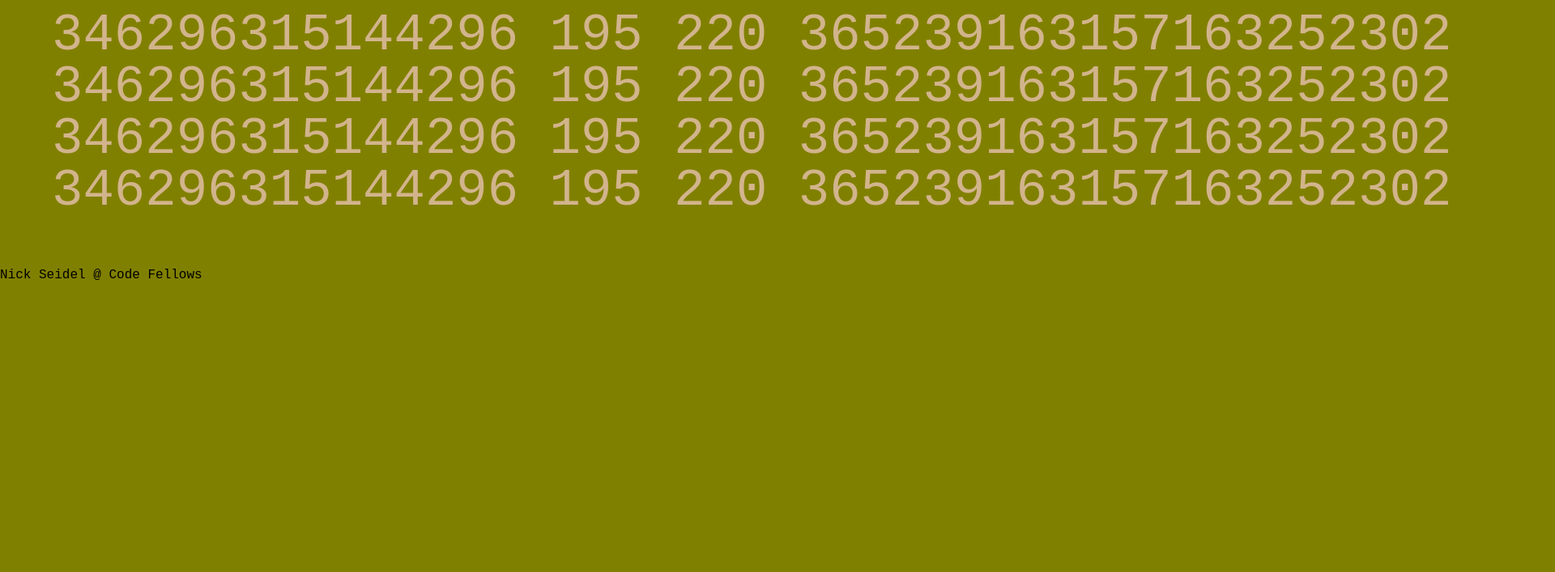
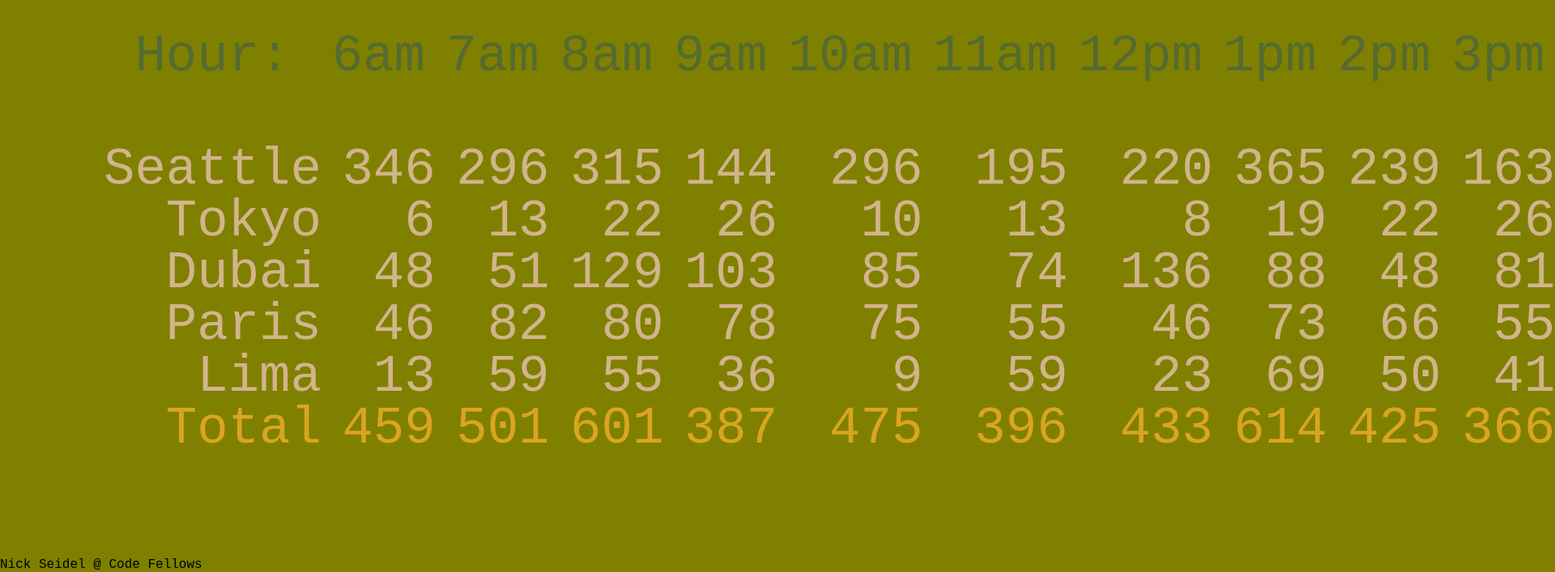
Before and after one commit to enviouscodefellow/cookie-stand, a plain HTML site: page index.html in a window 1280 px wide. Shown: the part 756-1463 px from the top of the page at 81% size, 1920 px wide, since content can reach past the window. Before the commit the page ends 1105 px from the top, so only its background shows below. Drawn offline with Linux system fonts and the light colour scheme.

Commit message:
fixed table rendering and updated css

```diff
--- a/css/style.css
+++ b/css/style.css
@@ -9,11 +9,56 @@ header {
 
 main {
   font-size: 15vw;
+  padding: 10vw;
 }
+
+
+thead{
+  font-size: 5vw;
+  color: darkolivegreen;
+  padding: 3vw;
+  text-align: center;
+
+}
+
+tbody{
+  font-size: 5vw;
+  color: tan;
+  padding: 3vw;
+  text-align: right;
+}
+
+tfoot{
+  font-size: 5vw;
+  color: goldenrod;
+  padding: 3vw;
+  text-align: right;
+  }
+
+th {
+  /* font-size: 5vw;
+  color: tan; */
+  padding: 1vw;
+}
+
+/* td {
+  font-size: 5vw;
+  color: tan;
+  padding: 3vw;
+} */
+
+/* footer {
+  font-size: 5vw;
+} */
 
 h1 {
   font-size: 10vw;
   color: darkolivegreen;
+}
+
+h2{
+  font-size: 7vw;
+  padding: 5vw;
 }
 
 ol {
@@ -22,7 +67,7 @@ ol {
   /* list-style-position: outside; */
 }
 
-ul {
+/* ul {
   margin-left: 7vw;
   list-style-type:disc;
   padding: 5vw;
@@ -32,12 +77,11 @@ ul {
 li {
   font-size: 5vw;
   color: tan;
-  /* padding: 1vw; */
+  padding: 1vw;
+  } */
 
-}
-
-p {
+/* p {
   font-size: 5vw;
   color: tan;
   padding: 5vw;
-}
+} */
--- a/js/app.js
+++ b/js/app.js
@@ -41,6 +41,11 @@ let minCusts = [23, 3, 11, 20, 2];
 let maxCusts = [65, 24, 38, 38, 16];
 
 let avgSales = [6.3, 1.2, 3.7, 2.3, 4.6];
+
+let cookieTotalsHourly = [];
+let cookieGrandTotalsHourly = [];
+let locationTotalsDaily = [];
+let locationGrandTotalsDaily;
 
 let salesSection = document.getElementById('sales-section');
 
@@ -94,7 +99,6 @@ function hourlyTotalCookies(custPerHour, avgSale) {
     cookiesHourlyTotalsArray[i] = Math.trunc(custPerHour[i] * avgSale);
   }
   return cookiesHourlyTotalsArray;
-
 }
 
 function totalSales(avgSale, totalCusts) {
@@ -125,6 +129,7 @@ CookieStand.prototype.getSales = function () {
 
 CookieStand.prototype.getHourlyCookies = function () {
   this.hourlyCookies = hourlyTotalCookies(this.customers, this.avgSales);
+  cookieTotalsHourly.push(this.hourlyCookies);
 };
 
 CookieStand.prototype.getDailyCustTotal = function () {
@@ -133,20 +138,83 @@ CookieStand.prototype.getDailyCustTotal = function () {
 
 CookieStand.prototype.getDailySalesTotal = function () {
   this.dailySalesTotal = totalSales(this.avgSales, this.dailyCustTotal);
+  locationTotalsDaily.push(this.dailySalesTotal);
 };
 
 CookieStand.prototype.render = function () {
+  let tbodyElem = document.createElement('tbody');
+  tableElem.appendChild(tbodyElem);
+
+  let trElemRow1 = document.createElement('tr');
+  tbodyElem.appendChild(trElemRow1);
+
+  let thElem2 = document.createElement('td');
+  thElem2.textContent = this.name;
+  trElemRow1.appendChild(thElem2);
+
+
+  for (let i = 0; i < storeHours.length; i++) {
+    let thElem = document.createElement('td');
+    thElem.textContent = this.hourlyCookies[i];
+    trElemRow1.appendChild(thElem);
+  }
+  let thElem3 = document.createElement('td');
+  thElem3.textContent = this.dailySalesTotal;
+  trElemRow1.appendChild(thElem3);
+
+  let trElemRow2 = document.createElement('tr');
+  tbodyElem.appendChild(trElemRow2);
+
+  // for (let i = 0; i < storeHours.length; i++) {
+  //   let thElem = document.createElement('td');
+  //   thElem.textContent = this.hourlyCookies[i];
+  //   trElemRow2.appendChild(thElem);
+  // }
+
+  let trElemRow3 = document.createElement('tr');
+  tbodyElem.appendChild(trElemRow3);
+
+  // for (let i = 0; i < storeHours.length; i++) {
+  //   let thElem = document.createElement('td');
+  //   thElem.textContent = this.hourlyCookies[i];
+  //   trElemRow3.appendChild(thElem);
+  // }
+
+  let trElemRow4 = document.createElement('tr');
+  tbodyElem.appendChild(trElemRow4);
+
+  // for (let i = 0; i < storeHours.length; i++) {
+  //   let thElem = document.createElement('td');
+  //   thElem.textContent = this.hourlyCookies[i];
+  //   trElemRow4.appendChild(thElem);
+  // }
+
+  let trElemRow5 = document.createElement('tr');
+  tbodyElem.appendChild(trElemRow5);
+
+  // for (let i = 0; i < storeHours.length; i++) {
+  //   let thElem = document.createElement('td');
+  //   thElem.textContent = this.hourlyCookies[i];
+  //   trElemRow5.appendChild(thElem);
+  // }
+};
+
 let pElem = document.createElement('p');
 salesSection.appendChild(pElem);
 
 let tableElem = document.createElement('table');
 pElem.appendChild(tableElem);
 
+function createHeader() {
   let theadElem = document.createElement('thead');
   tableElem.appendChild(theadElem);
 
   let trElem = document.createElement('tr');
   theadElem.appendChild(trElem);
+
+  let thElemPush = document.createElement('th');
+    thElemPush.textContent = `Hour:`;
+    trElem.appendChild(thElemPush);
 
   for (let i = 0; i < storeHours.length; i++) {
     let thElem = document.createElement('th');
@@ -154,67 +222,54 @@ CookieStand.prototype.render = function () {
     trElem.appendChild(thElem);
   }
 
-  let tbodyElem = document.createElement('tbody');
-  tableElem.appendChild(tbodyElem);
-
-  let trElemRow1 = document.createElement('tr');
-  tbodyElem.appendChild(trElemRow1);
-
-  for (let i = 0; i < storeHours.length; i++) {
-    let thElem = document.createElement('td');
-    thElem.textContent = this.hourlyCookies[i];
-    trElemRow1.appendChild(thElem);
+  let thElem2 = document.createElement('th');
+  thElem2.textContent = `Daily Total`;
+  trElem.appendChild(thElem2);
 }
-
-  let trElemRow2 = document.createElement('tr');
-  tbodyElem.appendChild(trElemRow2);
-
-  for (let i = 0; i < storeHours.length; i++) {
-    let thElem = document.createElement('td');
-    thElem.textContent = this.hourlyCookies[i];
-    trElemRow2.appendChild(thElem);
-  }
-
-  let trElemRow3 = document.createElement('tr');
-  tbodyElem.appendChild(trElemRow3);
-
-  for (let i = 0; i < storeHours.length; i++) {
-    let thElem = document.createElement('td');
-    thElem.textContent = this.hourlyCookies[i];
-    trElemRow3.appendChild(thElem);
-  }
-
-  let trElemRow4 = document.createElement('tr');
-  tbodyElem.appendChild(trElemRow4);
-
-  for (let i = 0; i < storeHours.length; i++) {
-    let thElem = document.createElement('td');
-    thElem.textContent = this.hourlyCookies[i];
-    trElemRow4.appendChild(thElem);
-  }
-
-  let trElemRow5 = document.createElement('tr');
-  tbodyElem.appendChild(trElemRow5);
-
-  for (let i = 0; i < storeHours.length; i++) {
-    let thElem = document.createElement('td');
-    thElem.textContent = this.hourlyCookies[i];
-    trElemRow5.appendChild(thElem);
-  }
-
+function createFooter() {
   let tfootElem = document.createElement('tfoot');
   tableElem.appendChild(tfootElem);
 
   let trElemFoot = document.createElement('tr');
   tfootElem.appendChild(trElemFoot);
 
+  let thElemFootTitle = document.createElement('td');
+  thElemFootTitle.textContent = `Total`;
+  trElemFoot.appendChild(thElemFootTitle);
+
   for (let i = 0; i < storeHours.length; i++) {
-    let thElem = document.createElement('td');
-    thElem.textContent = this.dailySalesTotal[i];
-    trElemFoot.appendChild(thElem);
+    let thElemFoot = document.createElement('td');
+    thElemFoot.textContent = `${cookieGrandTotalsHourly[i]}`;
+    trElemFoot.appendChild(thElemFoot);
   }
-};
 
+  let thElemFoot2 = document.createElement('td');
+  thElemFoot2.textContent = `${locationGrandTotalsDaily}`;
+  trElemFoot.appendChild(thElemFoot2);
+}
+
+// console.log(cookieTotalsHourly);
+// console.log(cookieGrandTotalsHourly);
+
+function hourlyCookieTotalsAll() {
+  let sumTotal = 0;
+  for (let i = 0; i < cookieTotalsHourly[0].length; i++) {
+    for (let j = 0; j < cookieTotalsHourly.length; j++) {
+      sumTotal += cookieTotalsHourly[j][i];
+      // console.log(sumTotal);
+    }
+    cookieGrandTotalsHourly.push(sumTotal);
+    sumTotal = 0;
+  }
+}
+
+function grandTotalAll() {
+  let sumTotal = 0;
+  for (let i = 0; i < locationTotalsDaily.length; i++) {
+    sumTotal += locationTotalsDaily[i];
+    locationGrandTotalsDaily = sumTotal;
+  }
+}
 
 
 // ****** CREATE OBJECTS W/CONSTRUCTOR *******
@@ -223,13 +278,25 @@ for (let i = 0; i < locations.length; i++) {
   new CookieStand(locations[i]);
 }
 
+function makeCookies() {
+  for (let i = 0; i < locations.length; i++) {
+    locationsObjects[i].getCusts();
+    locationsObjects[i].getSales();
+    locationsObjects[i].getHourlyCookies();
+    locationsObjects[i].getDailyCustTotal();
+    locationsObjects[i].getDailySalesTotal();
+    locationsObjects[i].render();
+  }
+}
+makeCookies();
 console.log(locationsObjects);
-locationsObjects[0].getCusts();
-locationsObjects[0].getSales();
-locationsObjects[0].getHourlyCookies();
-locationsObjects[0].getDailyCustTotal();
-locationsObjects[0].getDailySalesTotal();
-locationsObjects[0].render();
+hourlyCookieTotalsAll();
+console.log(locationTotalsDaily);
+grandTotalAll();
+console.log(locationGrandTotalsDaily);
+
+createHeader();
+createFooter();
 
 // ****** OBJECT LITERALS *******
 // let seattle = {
```
Lines whose indentation alone changed are shown as unchanged.
